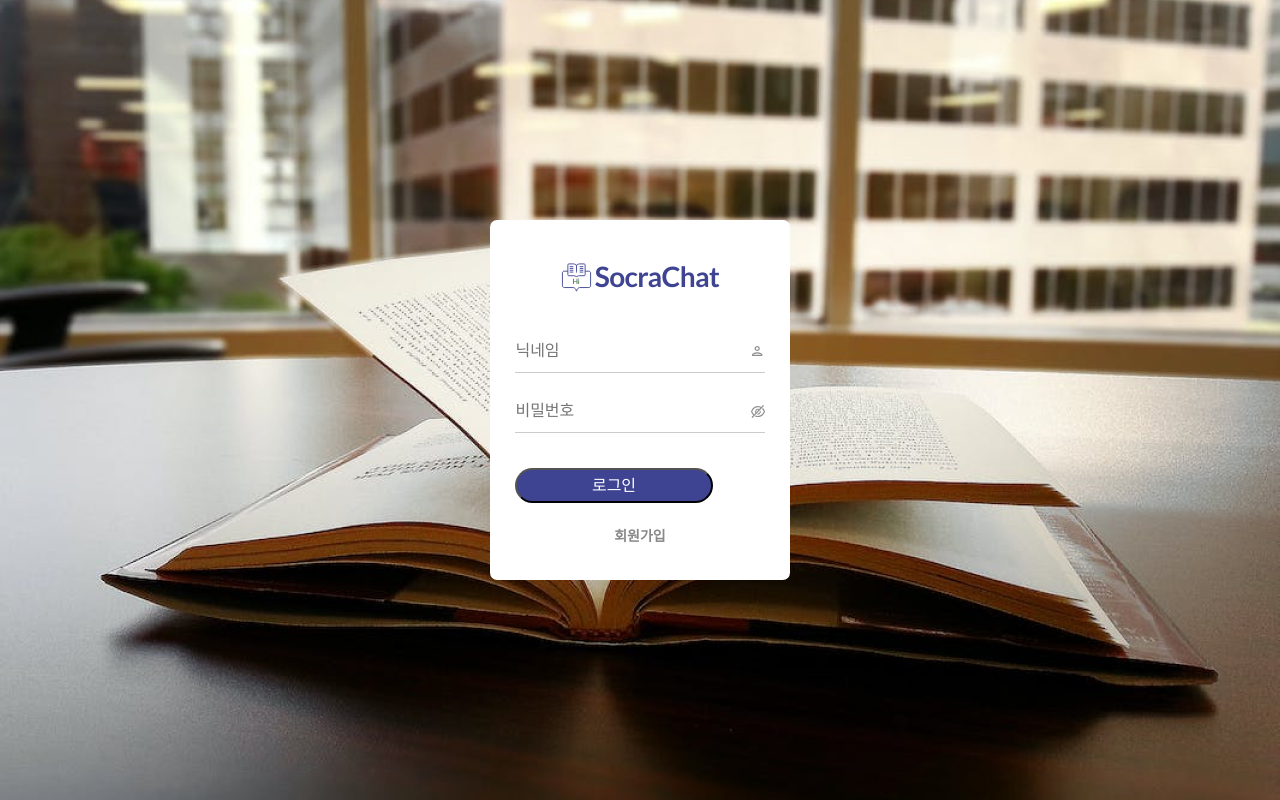
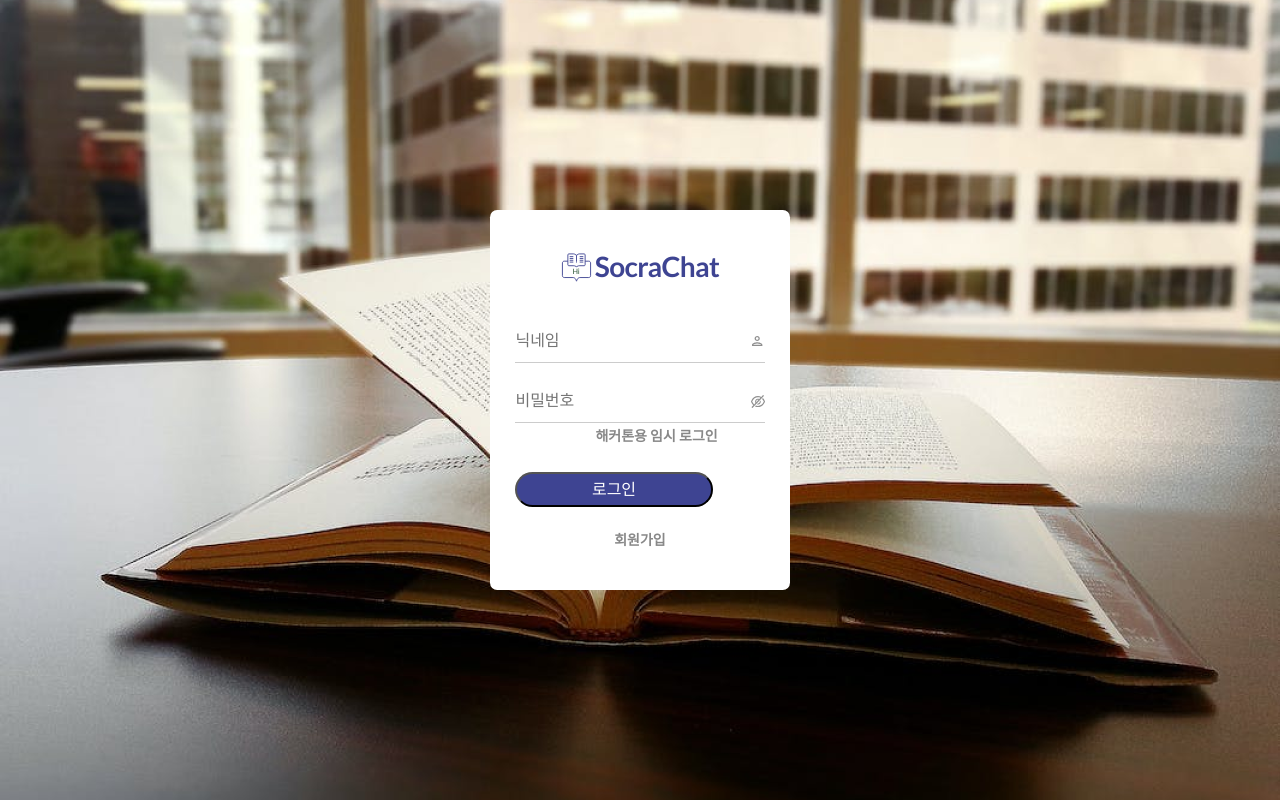
Before and after one commit to cosmos1030/bookchat, a Django app: page /common/login/ in a window 1280 px wide. Run offline with Django 4.2, Linux system fonts and the light colour scheme; style sheets or scripts are compiled from the project's sources; some libraries are stand-ins or nearby versions.

Commit message:
테스트로그인 기능

```diff
--- a/bookchat/templates/bookchat/book_page.html
+++ b/bookchat/templates/bookchat/book_page.html
@@ -3,7 +3,7 @@
 {% load sass_tags %}
 
 {% block head %}
-<link href="{% sass_src 'bookchat/css/book_page.scss' %}" rel="stylesheet" type="text/css" />
+<link href="{% sass_src 'bookchat/css/book_page.scss' %}?v1" rel="stylesheet" type="text/css" />
 {% endblock %}
 
 {% block content %}
--- a/common/templates/common/login.html
+++ b/common/templates/common/login.html
@@ -4,7 +4,7 @@
 {% load sass_tags %}
 
 {% block head %}
-<link href="{% sass_src 'css/login.scss' %}?v4" rel="stylesheet" type="text/css" />
+<link href="{% sass_src 'css/login.scss' %}?v5" rel="stylesheet" type="text/css" />
 
 {% endblock %}
 {% block content %}
@@ -26,7 +26,7 @@
                     <path d="M6.93567 8.49133C6.88012 8.49133 6.82536 8.48863 6.7711 8.4834L5.92302 9.37423C6.4331 9.57943 6.98885 9.62502 7.52308 9.50552C8.05731 9.38601 8.54714 9.10651 8.93337 8.70081C9.3196 8.29511 9.58568 7.78058 9.69945 7.21942C9.81322 6.65826 9.76981 6.07449 9.57447 5.5387L8.72639 6.42953C8.73137 6.48653 8.73394 6.54404 8.73394 6.6024C8.73406 6.85049 8.68764 7.09618 8.59731 7.32542C8.50698 7.55465 8.37453 7.76294 8.20752 7.93837C8.04051 8.1138 7.84222 8.25293 7.62399 8.34781C7.40575 8.44269 7.17186 8.49146 6.93567 8.49133Z" fill="black" fill-opacity="0.44"/>
                   </svg>
             </div>
-
+            <div class="test-box"><a class="signup" href="{% url 'common:auto-login' %}">해커톤용 임시 로그인</a></div>
             <button class="login-button">로그인</button>
             <div class="signup-box"><a class="signup" href="{% url 'common:signup' %}">회원가입</a></div>
         </form>
--- a/common/urls.py
+++ b/common/urls.py
@@ -9,4 +9,5 @@ urlpatterns = [
     path("login/", auth_views.LoginView.as_view(template_name='common/login.html'), name='login'), # 장고 기본제공 로그인 창 활용
     path('logout/', auth_views.LogoutView.as_view(), name='logout'),
     path('signup/', views.signup, name='signup'),
+    path('auto-login/', views.auto_login, name='auto-login'),
 ]
--- a/static/css/login.scss
+++ b/static/css/login.scss
@@ -23,7 +23,7 @@ input:focus {
 
 .login-box {
     width: 300px;
-    height: 360px;
+    height: 380px;
     border-radius: 7.211px;
 background: #FFF;
 display: flex;
@@ -75,6 +75,10 @@ margin-bottom: 10px;
     transition: top 0.3s, left 0.3s, font-size 0.3s;
 }
 
+.test-box {
+    margin-left: 80px;
+}
+
 .login-button {
     width: 197.194px;
 height: 35.057px;
@@ -82,7 +86,7 @@ flex-shrink: 0;
 border-radius: 39.901px;
 background: #3E4492;
 color: white;
-margin-top: 35px;
+margin-top: 25px;
 }
 
 .signup-box{
```
Also changed, not shown: bookchat/static/bookchat/css/book_page.scss (+12 -0 lines), common/templates/common/signup.html (+2 -2 lines), common/views.py (+14 -0 lines), db.sqlite3.
